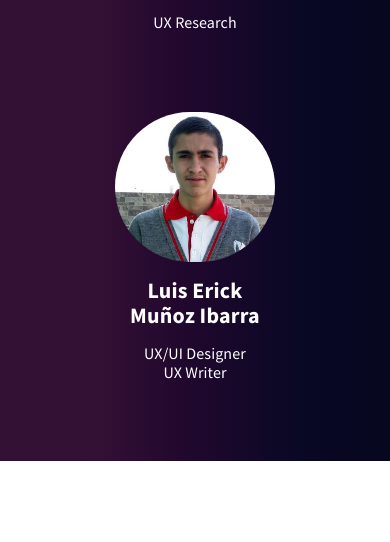
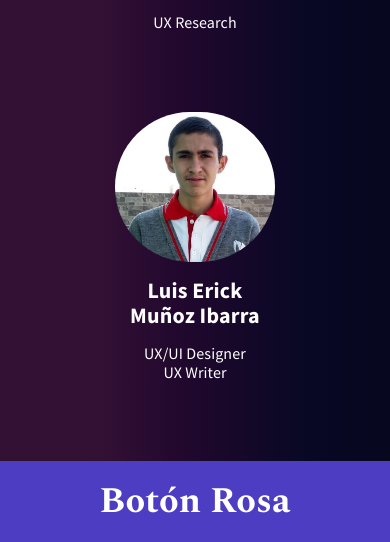
Before and after one commit to luiserickmx/botonrosa, a plain HTML site: page index.html in a window 390 px wide. Shown: the part 4957-5499 px from the top of the page. Before the commit the page ends 5418 px from the top, so only its background shows below. Drawn offline with nearby package versions, Linux system fonts and the light colour scheme.

Commit message:
Página web terminada :D

```diff
--- a/css/styles.scss
+++ b/css/styles.scss
@@ -141,7 +141,7 @@ header {
             }
 
             p {
-                width: 320px;
+                width: 360px;
                 font-size: $parrafo;
                 line-height: 24px;
                 margin: 0px;
@@ -394,6 +394,7 @@ header {
                 width: 200px;
                 margin: auto;
                 margin-bottom: 80px;
+                margin-top: 0;
                 padding-right: 20px;
                 padding-left: 20px;
 
@@ -402,6 +403,7 @@ header {
                     height: 150px;
                     object-fit: cover;
                     border-radius: 160px;
+                    pointer-events: none;
                 }
 
                 h3 {
@@ -419,9 +421,41 @@ header {
     }
 }
 
+// Footer //
+
+footer {
+    padding: 20px 120px;
+    background: $morado;
+
+    .contenedor--footer {
+        display: flex;
+        flex-direction: row;
+        flex-wrap: wrap;
+        justify-content: space-between;
+        align-items: center;
+        color: $blanco;
+
+        a {
+            text-decoration: none;
+
+            p.logo-2 {
+                font-family: $logo-tipografia;
+                text-decoration: none;
+                color: $blanco;
+                font-size: $logo;
+                margin: 0;
+            }
+        }
+
+        p.copyright {
+            margin: 0;
+        }
+    }
+}
+
 // Media QUERIES //
 
-@media screen and (max-width: 1268px) {
+@media screen and (max-width: 1340px) {
     .contenedor--funcionamiento .funcionamiento .txt--funcionamiento {
         text-align: center;
         align-items: center;
@@ -475,9 +509,27 @@ header {
     }
 }
 
+@media screen and (max-width: 850px) {
+    footer {
+        .contenedor--footer {
+            justify-content: center;
+
+            p.copyright {
+                display: none;
+            }
+        }
+    }
+}
+
 @media screen and (max-width: 768px) {
     header {
         height: 900px;
+
+        nav {
+            ul {
+                display: none;
+            }
+        }
 
         .presentacion {
             flex-direction: column;
@@ -509,12 +561,6 @@ header {
     }
 }
 
-@media screen and (max-width: 768px) {
-    header nav ul {
-        display: none;
-    }
-}
-
 @media screen and (max-width: 581px) {
     header {
         nav {
@@ -532,6 +578,14 @@ header {
 
     .contenedor--funcionamiento .funcionamiento {
         margin: 0 40px;
+    }
+
+    footer {
+        padding: 20px 0;
+
+        .contenedor--footer {
+            margin: 0 40px;
+        }
     }
 }
 
--- a/index.html
+++ b/index.html
@@ -131,7 +131,7 @@
     <div id="equipo" class="contenedor--equipo">
         <div class="equipo">
             <h2>¿Quienes forman el Equipo Rosa?</h2>
-            <p>Presentamos a el equipo Rosa, enfocado y proactivo.<br>
+            <p>Presentamos al equipo Rosa, enfocado y proactivo.<br>
                 “Una app con causa” - Equipo Rosa</p>
             <div class="integrantes">
                 <div class="integrante">
@@ -159,6 +159,15 @@
         </div>
     </div>
 
+    <footer>
+        <div class="contenedor--footer">
+            <a href="https://botonrosa.netlify.app/" class="logo">
+                <p class="logo-2">Botón Rosa</p>
+            </a>
+            <p class="copyright">&copy; Todos los derechos reservados - Equipo Rosa 2021.</p>
+        </div>
+    </footer>
+
 </body>
 
 </html>
```
Also changed, not shown: css/styles.css, img/andrea_nosotros.jpeg, img/eduardo_nosotros.jpeg, img/jacqueline_nosotros.png, 1 other file.
